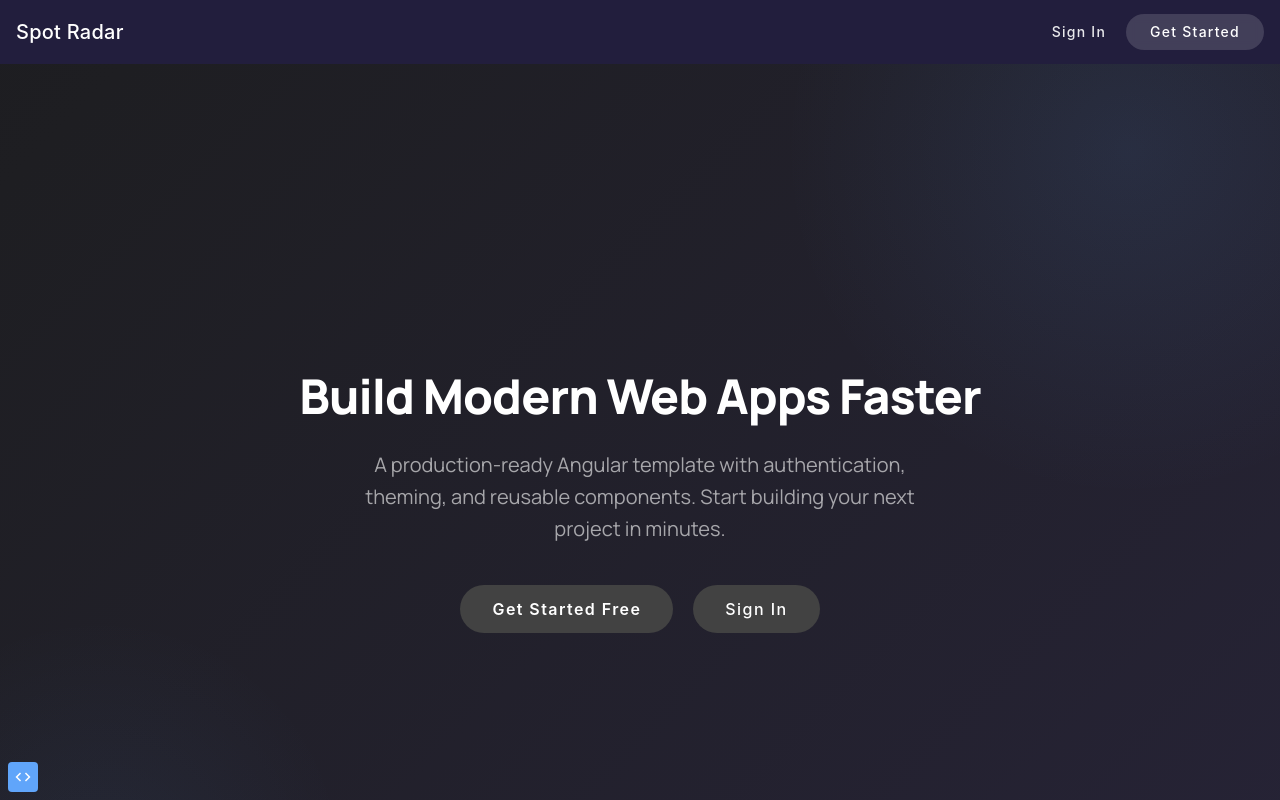
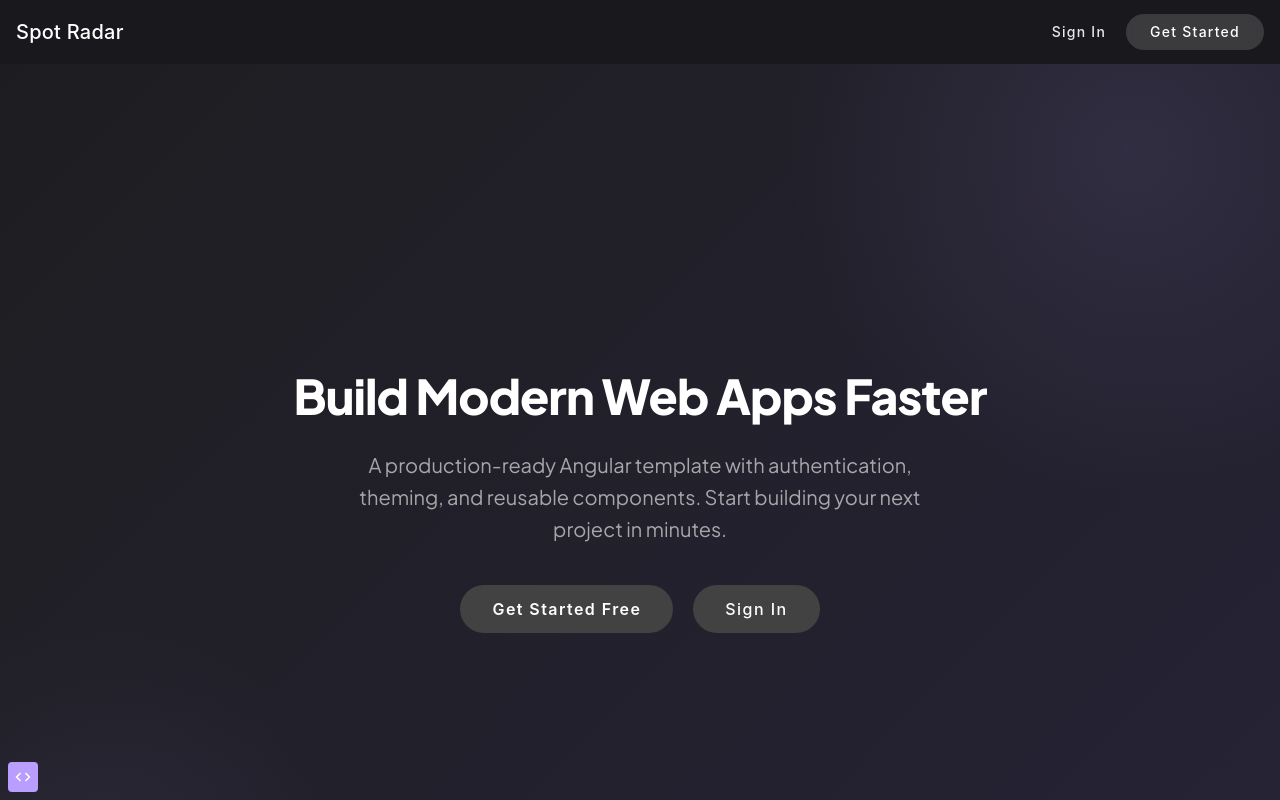
Before and after one commit to ryfactored/spot-radar, an Angular app: page / in a window 1280 px wide. Shown: the top 800 px of the page. Built offline with nearby package versions, Linux system fonts and the light colour scheme; no server answers.

Commit message:
feat: update design tokens to Neon Nocturne palette

```diff
--- a/src/styles.scss
+++ b/src/styles.scss
@@ -556,12 +556,24 @@ textarea:focus:not(:focus-visible) {
   min-width: 220px;
   max-width: 300px;
   padding: 12px;
-  background: rgba(38, 38, 38, 0.8);
-  backdrop-filter: blur(20px);
-  -webkit-backdrop-filter: blur(20px);
+  background: rgba(25, 25, 29, 0.85);
+  backdrop-filter: blur(24px);
+  -webkit-backdrop-filter: blur(24px);
   border: 1px solid rgba(72, 72, 71, 0.15);
-  border-radius: 16px;
-  box-shadow: 0 48px 48px rgba(186, 158, 255, 0.05);
+  border-radius: 1rem;
+  box-shadow: 0 40px 40px rgba(186, 158, 255, 0.06);
+}
+
+// Filter Panel Overlay (CDK overlay for compact filter pills)
+.filter-panel-overlay {
+  padding: 20px;
+  background: rgba(25, 25, 29, 0.85);
+  backdrop-filter: blur(24px);
+  -webkit-backdrop-filter: blur(24px);
+  border: 1px solid rgba(72, 72, 71, 0.15);
+  border-radius: 1rem;
+  box-shadow: 0 40px 40px rgba(186, 158, 255, 0.06);
+  max-width: 480px;
 }
 
 // Skeleton Overlay
--- a/src/styles/_design-tokens.scss
+++ b/src/styles/_design-tokens.scss
@@ -46,7 +46,7 @@
   // ============================================
   // Typography (Global)
   // ============================================
-  --font-body: 'Manrope', system-ui, sans-serif;
+  --font-body: 'Plus Jakarta Sans', sans-serif;
   --font-headline: 'Plus Jakarta Sans', sans-serif;
 
   // ============================================
@@ -125,26 +125,25 @@
   // ============================================
   // Dark Mode Brand Colors
   // ============================================
-  --color-blue-400: #60a5fa;
-  --color-dark-bg: #110f1d;
-  --color-dark-surface: #221e3d;
-  --color-dark-border: #352f58;
-  --color-dark-border-hover: #4a4478;
-  --color-dark-inset: #1a1736;
-  --color-dark-divider: #2d2a45;
+  --color-dark-bg: #0e0e11;
+  --color-dark-surface: #19191d;
+  --color-dark-border: #48474b;
+  --color-dark-border-hover: #767579;
+  --color-dark-inset: #1f1f23;
+  --color-dark-divider: #25252a;
 
   // ============================================
   // Dark Mode Semantic Tokens
   // ============================================
-  --color-primary: var(--color-blue-400);
+  --color-primary: #ba9eff;
   --color-background: var(--color-dark-bg);
   --color-surface: var(--color-dark-surface);
   --color-border: var(--color-dark-border);
   --color-border-hover: var(--color-dark-border-hover);
   --color-inset: var(--color-dark-inset);
   --color-divider: var(--color-dark-divider);
-  --color-text-primary: rgba(255, 255, 255, 0.95);
-  --color-text-secondary: rgba(255, 255, 255, 0.7);
+  --color-text-primary: #f0edf1;
+  --color-text-secondary: #acaaae;
 
   // ============================================
   // Dark Mode Toast Colors
```
